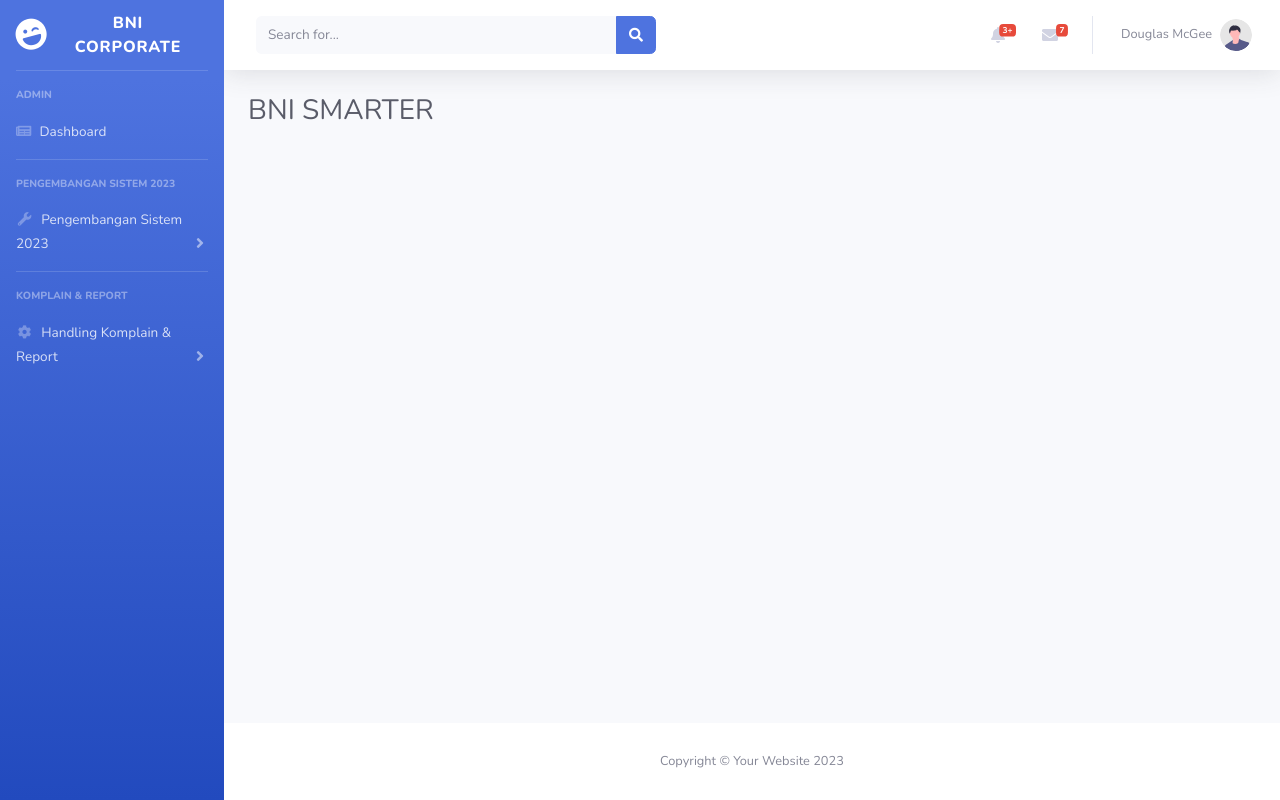
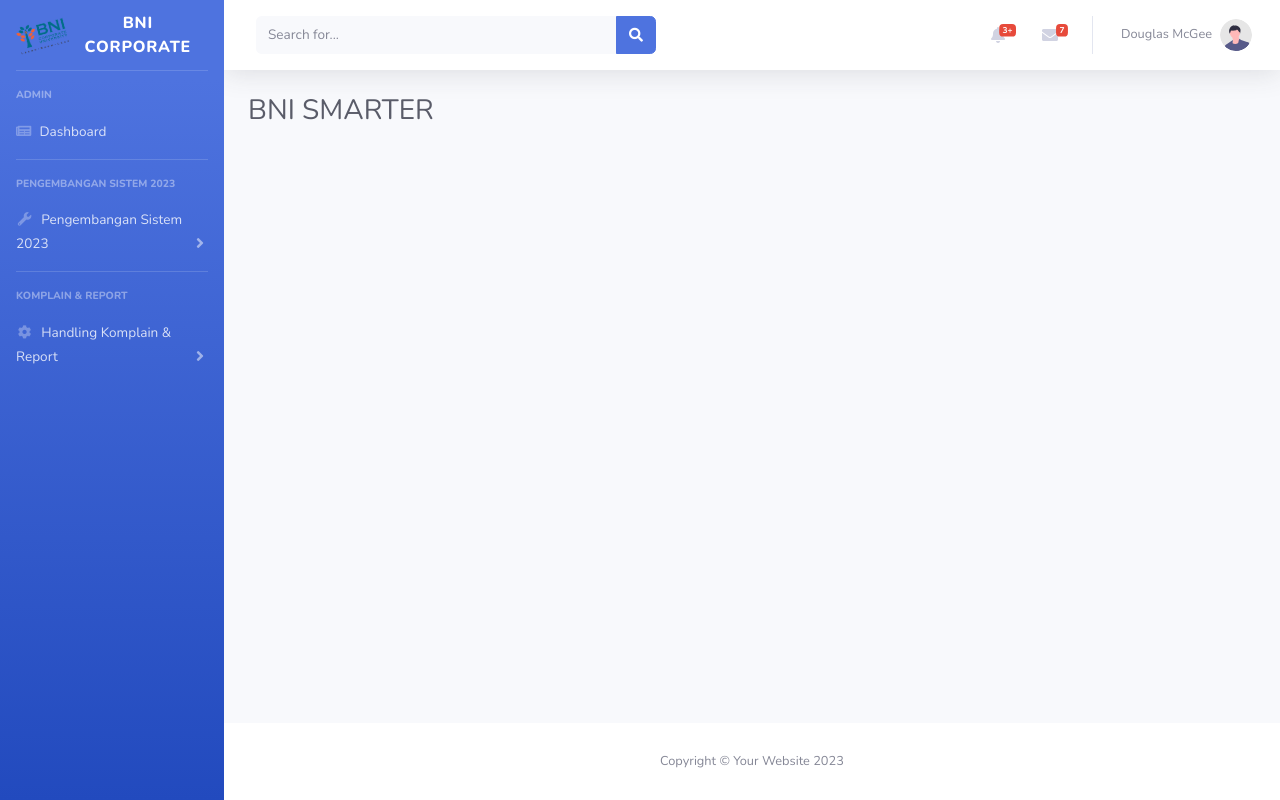
Before and after one commit to farahhisanah/project-magang, a CodeIgniter app: page /database/index.php/user/index in a window 1280 px wide. Run offline with CodeIgniter, Linux system fonts and the light colour scheme; data that the repository does not hold is empty.

Commit message:
icon logo

```diff
--- a/application/views/user/index.php
+++ b/application/views/user/index.php
@@ -33,7 +33,7 @@
             <!-- Sidebar - Brand -->
             <a class="sidebar-brand d-flex align-items-center justify-content-center" href="index.html">
                 <div class="sidebar-brand-icon rotate-n-15">
-                    <i class="fas fa-laugh-wink"></i>
+				<img src="<?= base_url('assets/img/logo.png'); ?>" alt="" style="height: 30px;">
                 </div>
                 <div class="sidebar-brand-text mx-3">BNI Corporate</div>
             </a>
```
